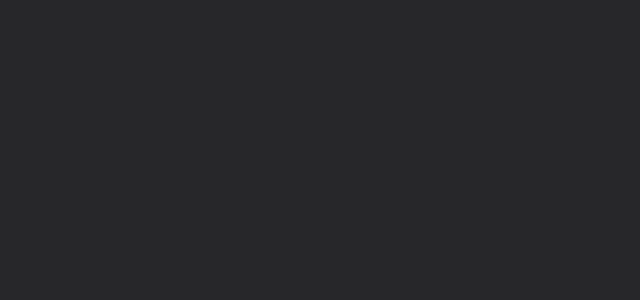
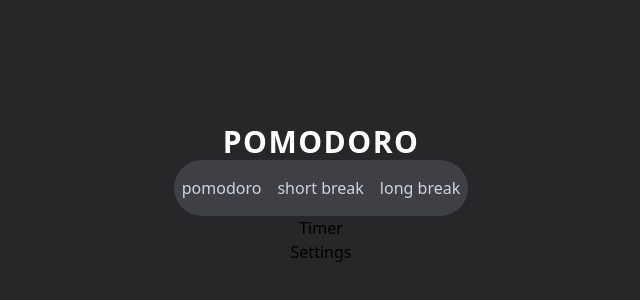
Before and after one commit to pqhung3007/pomodoro-clock, a React (Vite) app: page / in a window 1280 px wide. Shown: the part 206-506 px from the top of the page, without its empty margins (319-959 px from the left). Built offline with nearby package versions, Linux system fonts and the light colour scheme.

Commit message:
feat: build project structure

```diff
--- a/src/App.tsx
+++ b/src/App.tsx
@@ -1,6 +1,17 @@
+import TimerMode from "./components/TimerMode";
+import Timer from "./components/Timer";
+import Settings from "./components/Settings";
+
 function App() {
   return (
-    <main className="flex flex-col justify-center items-center min-h-screen bg-zinc-800"></main>
+    <main className="flex flex-col justify-center items-center min-h-screen bg-zinc-800">
+      <h1 className="text-white font-semibold uppercase tracking-wider text-3xl">
+        Pomodoro
+      </h1>
+      <TimerMode />
+      <Timer />
+      <Settings />
+    </main>
   );
 }
 
--- /dev/null
+++ b/src/components/Settings.tsx
@@ -0,0 +1,7 @@
+import React from "react";
+
+function Settings() {
+  return <div>Settings</div>;
+}
+
+export default Settings;
--- /dev/null
+++ b/src/components/Timer.tsx
@@ -0,0 +1,7 @@
+import React from "react";
+
+function Timer() {
+  return <div>Timer</div>;
+}
+
+export default Timer;
--- /dev/null
+++ b/src/components/TimerMode.tsx
@@ -0,0 +1,22 @@
+function TimerMode() {
+  const timerModes = [
+    { id: 1, name: "pomodoro" },
+    { id: 2, name: "short break" },
+    { id: 3, name: "long break" },
+  ];
+
+  return (
+    <div className="flex gap-4 rounded-full bg-zinc-700 p-2">
+      {timerModes.map(({ id, name }) => (
+        <button
+          key={id}
+          className="flex items-center justify-center rounded-full py-2 text-slate-300 duration-150 hover:text-white"
+        >
+          {name}
+        </button>
+      ))}
+    </div>
+  );
+}
+
+export default TimerMode;
```
